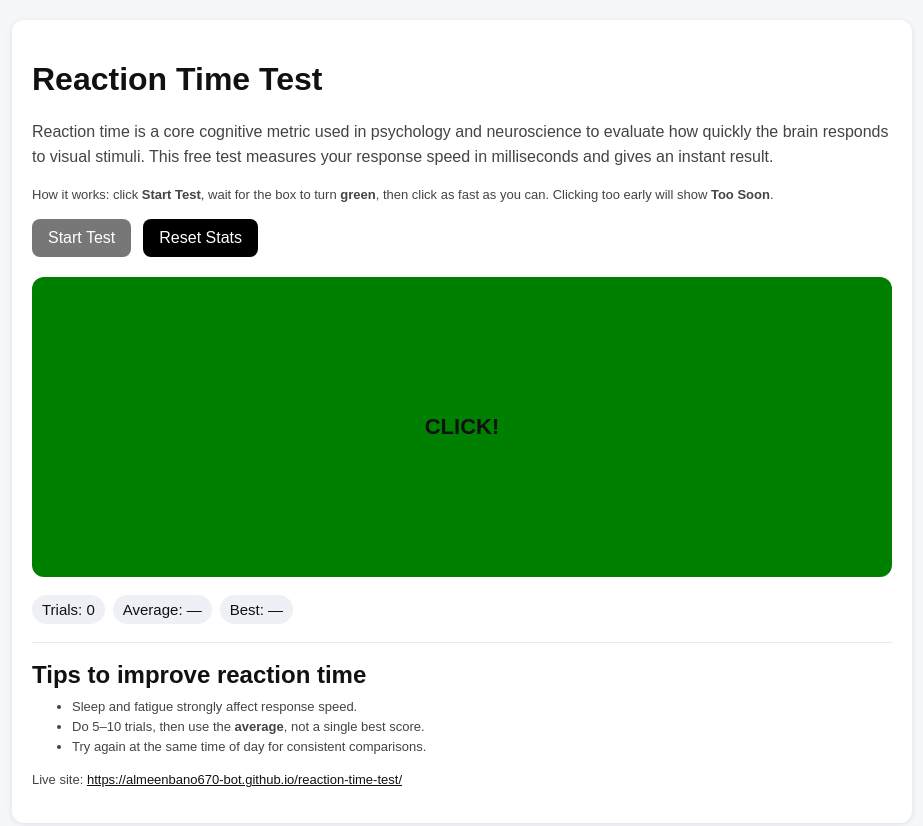
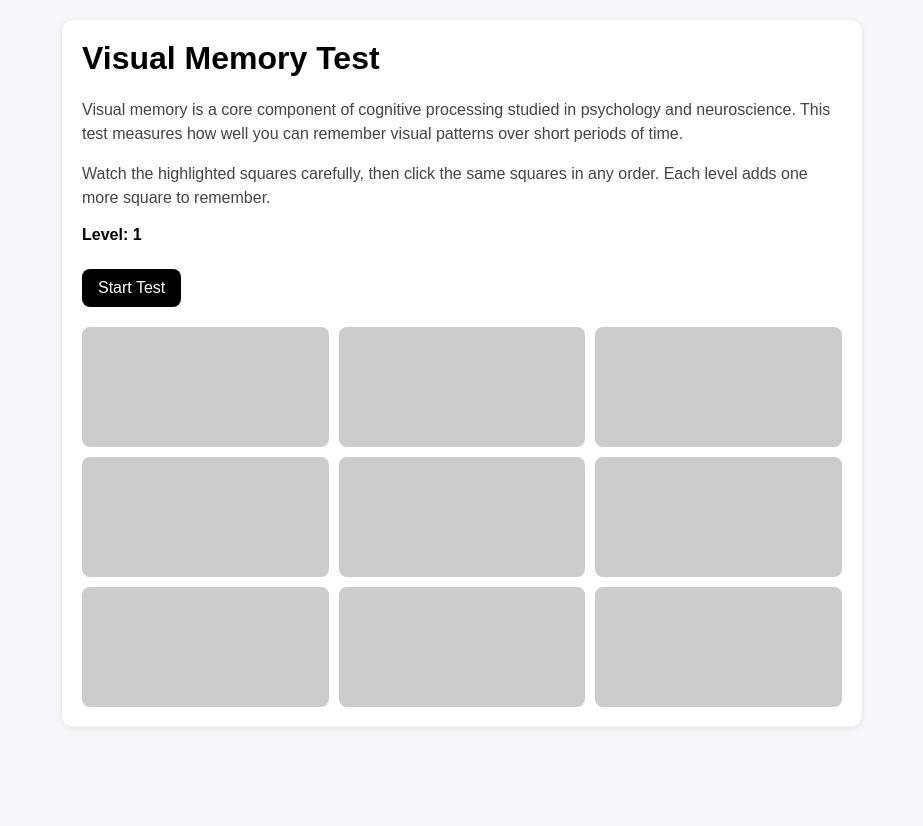
Before and after one commit to almeenbano670-bot/reaction-time-test, a plain HTML site: page index.html in a window 1280 px wide. Both pictures are taken after a click on the button "Start Test". Shown: the whole page, without its empty margins (178-1101 px from the left). After the commit the page ends 800 px from the top, so only its background shows below. Drawn offline with Linux system fonts and the light colour scheme.

Commit message:
Add files via upload

```diff
--- a/index.html
+++ b/index.html
@@ -2,41 +2,63 @@
 <html lang="en">
 <head>
   <meta charset="utf-8" />
-  <meta name="viewport" content="width=device-width,initial-scale=1" />
+  <meta name="viewport" content="width=device-width, initial-scale=1" />
 
-  <!-- SEO -->
-  <title>Reaction Time Test | Psychology & Neuroscience Tool</title>
-  <meta name="description" content="Free reaction time test used in psychology and neuroscience to measure attention, focus, and response speed in milliseconds. Instant results." />
-  <meta name="robots" content="index,follow" />
-  <link rel="canonical" href="https://almeenbano670-bot.github.io/reaction-time-test/" />
-
-  <!-- Social preview (optional but good) -->
-  <meta property="og:title" content="Reaction Time Test | Psychology & Neuroscience Tool" />
-  <meta property="og:description" content="Measure your response speed in milliseconds. A simple cognitive tool used in psychology and neuroscience." />
-  <meta property="og:type" content="website" />
-  <meta property="og:url" content="https://almeenbano670-bot.github.io/reaction-time-test/" />
+  <title>Visual Memory Test | Psychology & Neuroscience Tool</title>
+  <meta name="description" content="Free visual memory test used in psychology and neuroscience to measure short-term visual working memory. Progressive difficulty with instant feedback." />
+  <link rel="canonical" href="https://almeenbano670-bot.github.io/reaction-time-test/visual-memory-test/" />
 
   <style>
-    :root { color-scheme: light; }
-    body { font-family: Arial, sans-serif; margin: 0; background:#f6f7fb; color:#111; }
-    .wrap { max-width: 900px; margin: auto; padding: 20px; }
-    .card { background:#fff; padding: 20px; border-radius: 12px; box-shadow: 0 1px 6px rgba(0,0,0,.1); }
-    .muted { color:#444; line-height: 1.55; }
-    .box {
-      height: 300px;
+    body {
+      font-family: Arial, sans-serif;
+      background: #f6f7fb;
+      margin: 0;
+      padding: 0;
+    }
+    .wrap {
+      max-width: 800px;
+      margin: auto;
+      padding: 20px;
+    }
+    .card {
+      background: #fff;
+      padding: 20px;
+      border-radius: 12px;
+      box-shadow: 0 1px 6px rgba(0,0,0,.1);
+    }
+    h1 { margin-top: 0; }
+    .muted { color: #444; line-height: 1.5; }
+
+    .info {
+      margin: 10px 0;
+      font-weight: bold;
+    }
+
+    .grid {
+      display: grid;
+      grid-template-columns: repeat(3, 1fr);
+      gap: 10px;
+      margin-top: 20px;
+    }
+
+    .cell {
+      height: 120px;
       background: #ccc;
-      display: flex;
-      align-items: center;
-      justify-content: center;
-      font-size: 22px;
-      font-weight: bold;
+      border-radius: 8px;
       cursor: pointer;
       user-select: none;
-      border-radius: 12px;
-      margin-top: 20px;
     }
-    .row { display:flex; gap:12px; flex-wrap:wrap; align-items:center; margin-top:12px; }
+
+    .cell.active {
+      background: #4caf50;
+    }
+
+    .cell.wrong {
+      background: #e53935;
+    }
+
     button {
+      margin-top: 15px;
       padding: 10px 16px;
       border: none;
       border-radius: 8px;
@@ -45,166 +67,128 @@
       font-size: 16px;
       cursor: pointer;
     }
-    button:disabled { background: #777; cursor:not-allowed; }
-    .stats { margin-top: 12px; font-size: 15px; }
-    .pill {
-      display:inline-block; padding:6px 10px; border-radius:999px; background:#eef0f6;
-      margin-right:8px; margin-top:6px;
+
+    button:disabled {
+      background: #777;
+      cursor: not-allowed;
     }
-    .small { font-size: 13px; }
-    .hr { height:1px; background:#e8e9ee; margin:18px 0; }
-    a { color:#111; }
   </style>
-
-  <!-- Structured data (helps Google understand the page) -->
-  <script type="application/ld+json">
-  {
-    "@context": "https://schema.org",
-    "@type": "WebApplication",
-    "name": "Reaction Time Test (Psychology & Neuroscience Tool)",
-    "applicationCategory": "HealthApplication",
-    "operatingSystem": "Any",
-    "url": "https://almeenbano670-bot.github.io/reaction-time-test/",
-    "description": "Free reaction time test used in psychology and neuroscience to measure attention, focus, and response speed in milliseconds.",
-    "offers": { "@type": "Offer", "price": "0", "priceCurrency": "USD" }
-  }
-  </script>
 </head>
 
 <body>
   <div class="wrap">
     <div class="card">
-      <h1>Reaction Time Test</h1>
+      <h1>Visual Memory Test</h1>
 
-      <!-- SEO text (visible content for Google + users) -->
       <p class="muted">
-        Reaction time is a core cognitive metric used in psychology and neuroscience to evaluate how quickly the brain responds to visual stimuli.
-        This free test measures your response speed in milliseconds and gives an instant result.
-      </p>
-      <p class="muted small">
-        How it works: click <b>Start Test</b>, wait for the box to turn <b>green</b>, then click as fast as you can.
-        Clicking too early will show <b>Too Soon</b>.
+        Visual memory is a core component of cognitive processing studied in psychology and neuroscience.
+        This test measures how well you can remember visual patterns over short periods of time.
       </p>
 
-      <div class="row">
-        <button id="startBtn">Start Test</button>
-        <button id="resetBtn" type="button">Reset Stats</button>
+      <p class="muted">
+        Watch the highlighted squares carefully, then click the same squares in any order.
+        Each level adds one more square to remember.
+      </p>
+
+      <div class="info">
+        Level: <span id="level">1</span>
       </div>
 
-      <div id="testBox" class="box" aria-live="polite">Click Start</div>
+      <button id="startBtn">Start Test</button>
 
-      <div class="stats" id="result"></div>
-      <div class="stats" id="stats"></div>
-
-      <div class="hr"></div>
-
-      <h2 style="margin:0 0 8px 0;">Tips to improve reaction time</h2>
-      <ul class="muted small" style="margin-top:0;">
-        <li>Sleep and fatigue strongly affect response speed.</li>
-        <li>Do 5–10 trials, then use the <b>average</b>, not a single best score.</li>
-        <li>Try again at the same time of day for consistent comparisons.</li>
-      </ul>
-
-      <p class="muted small">
-        Live site: <a href="https://almeenbano670-bot.github.io/reaction-time-test/">https://almeenbano670-bot.github.io/reaction-time-test/</a>
-      </p>
+      <div class="grid" id="grid"></div>
     </div>
   </div>
 
   <script>
+    const grid = document.getElementById("grid");
     const startBtn = document.getElementById("startBtn");
-    const resetBtn = document.getElementById("resetBtn");
-    const testBox = document.getElementById("testBox");
-    const result = document.getElementById("result");
-    const statsEl = document.getElementById("stats");
+    const levelEl = document.getElementById("level");
 
-    let startTime = 0;
-    let waiting = false;
-    let timer = null;
-    let trials = []; // stores ms
+    let level = 1;
+    let sequence = [];
+    let userClicks = [];
+    let acceptingInput = false;
 
-    function renderStats() {
-      if (trials.length === 0) {
-        statsEl.innerHTML = '<span class="pill">Trials: 0</span><span class="pill">Average: —</span><span class="pill">Best: —</span>';
+    function createGrid() {
+      grid.innerHTML = "";
+      for (let i = 0; i < 9; i++) {
+        const cell = document.createElement("div");
+        cell.className = "cell";
+        cell.dataset.index = i;
+        cell.onclick = () => handleClick(i, cell);
+        grid.appendChild(cell);
+      }
+    }
+
+    function generateSequence() {
+      sequence = [];
+      while (sequence.length < level) {
+        const rand = Math.floor(Math.random() * 9);
+        if (!sequence.includes(rand)) {
+          sequence.push(rand);
+        }
+      }
+    }
+
+    function showSequence() {
+      const cells = document.querySelectorAll(".cell");
+      let i = 0;
+      acceptingInput = false;
+
+      const interval = setInterval(() => {
+        if (i > 0) {
+          cells[sequence[i - 1]].classList.remove("active");
+        }
+        if (i === sequence.length) {
+          clearInterval(interval);
+          acceptingInput = true;
+          return;
+        }
+        cells[sequence[i]].classList.add("active");
+        i++;
+      }, 700);
+    }
+
+    function handleClick(index, cell) {
+      if (!acceptingInput) return;
+
+      if (!sequence.includes(index)) {
+        cell.classList.add("wrong");
+        setTimeout(() => alert("Wrong square. Test over. You reached level " + level), 100);
+        resetTest();
         return;
       }
-      const sum = trials.reduce((a,b)=>a+b,0);
-      const avg = Math.round(sum / trials.length);
-      const best = Math.round(Math.min(...trials));
-      const last = Math.round(trials[trials.length - 1]);
 
-      statsEl.innerHTML = `
-        <span class="pill">Trials: ${trials.length}</span>
-        <span class="pill">Last: ${last} ms</span>
-        <span class="pill">Average: ${avg} ms</span>
-        <span class="pill">Best: ${best} ms</span>
-      `;
+      if (!userClicks.includes(index)) {
+        userClicks.push(index);
+      }
+
+      if (userClicks.length === sequence.length) {
+        level++;
+        levelEl.textContent = level;
+        startRound();
+      }
     }
 
-    function resetToIdle() {
-      clearTimeout(timer);
-      timer = null;
-      waiting = false;
-      startBtn.disabled = false;
-      testBox.style.background = "#ccc";
-      testBox.textContent = "Click Start";
+    function startRound() {
+      userClicks = [];
+      generateSequence();
+      setTimeout(showSequence, 500);
+    }
+
+    function resetTest() {
+      level = 1;
+      levelEl.textContent = level;
+      acceptingInput = false;
     }
 
     startBtn.onclick = () => {
-      result.textContent = "";
-      testBox.style.background = "#ccc";
-      testBox.textContent = "Wait...";
-      startBtn.disabled = true;
-      waiting = true;
-
-      const delay = Math.random() * 3000 + 1000; // 1–4 seconds
-
-      timer = setTimeout(() => {
-        testBox.style.background = "green";
-        testBox.textContent = "CLICK!";
-        startTime = performance.now();
-      }, delay);
+      resetTest();
+      startRound();
     };
 
-    testBox.onclick = () => {
-      if (!waiting) return;
-
-      // Clicked too soon (before green)
-      if (testBox.style.background !== "green") {
-        clearTimeout(timer);
-        timer = null;
-        testBox.textContent = "Too Soon!";
-        testBox.style.background = "red";
-        startBtn.disabled = false;
-        waiting = false;
-        return;
-      }
-
-      const reactionTime = performance.now() - startTime;
-      const ms = Math.round(reactionTime);
-
-      trials.push(ms);
-
-      result.textContent = "Your reaction time: " + ms + " ms";
-      startBtn.disabled = false;
-      waiting = false;
-
-      // Prepare for next round
-      testBox.style.background = "#ccc";
-      testBox.textContent = "Click Start";
-
-      renderStats();
-    };
-
-    resetBtn.onclick = () => {
-      trials = [];
-      result.textContent = "";
-      renderStats();
-      resetToIdle();
-    };
-
-    // initial
-    renderStats();
+    createGrid();
   </script>
 </body>
 </html>
```
